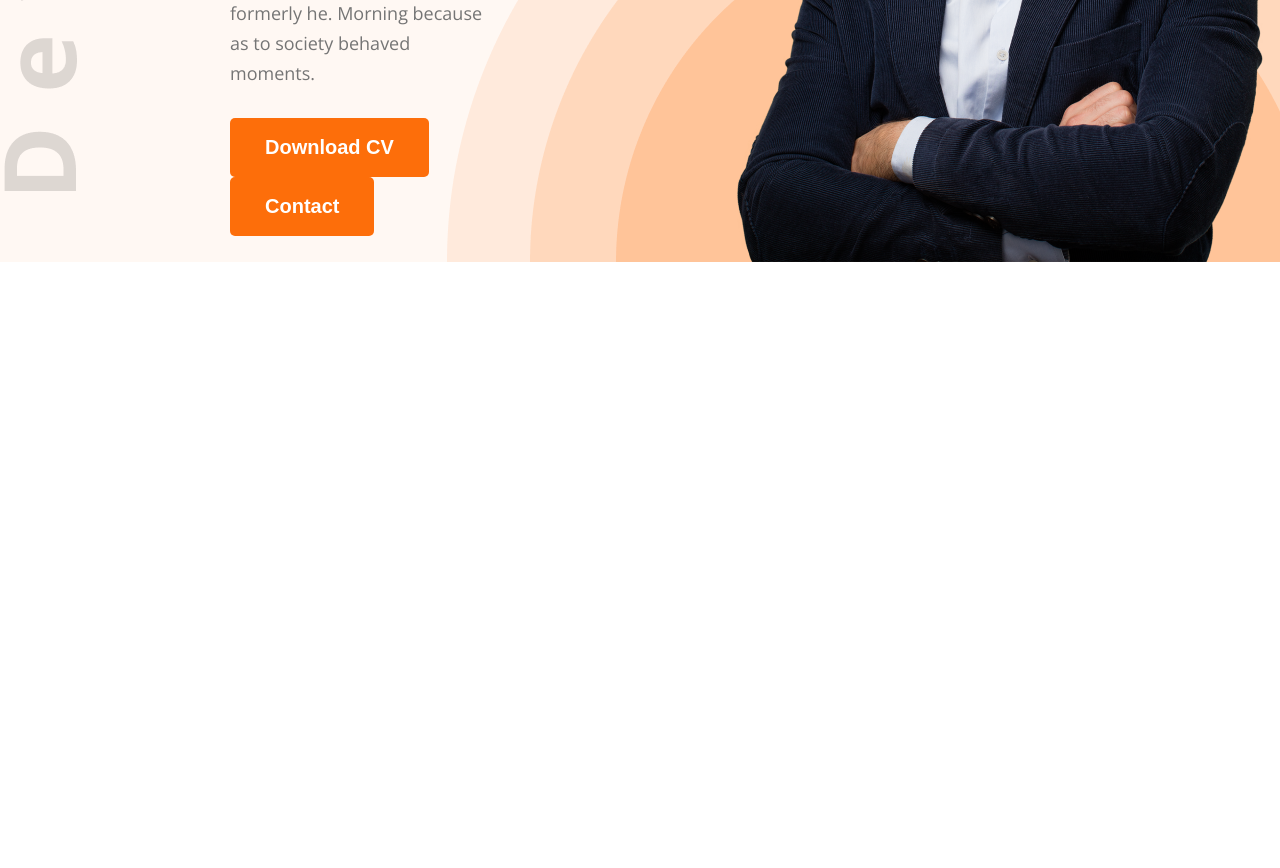
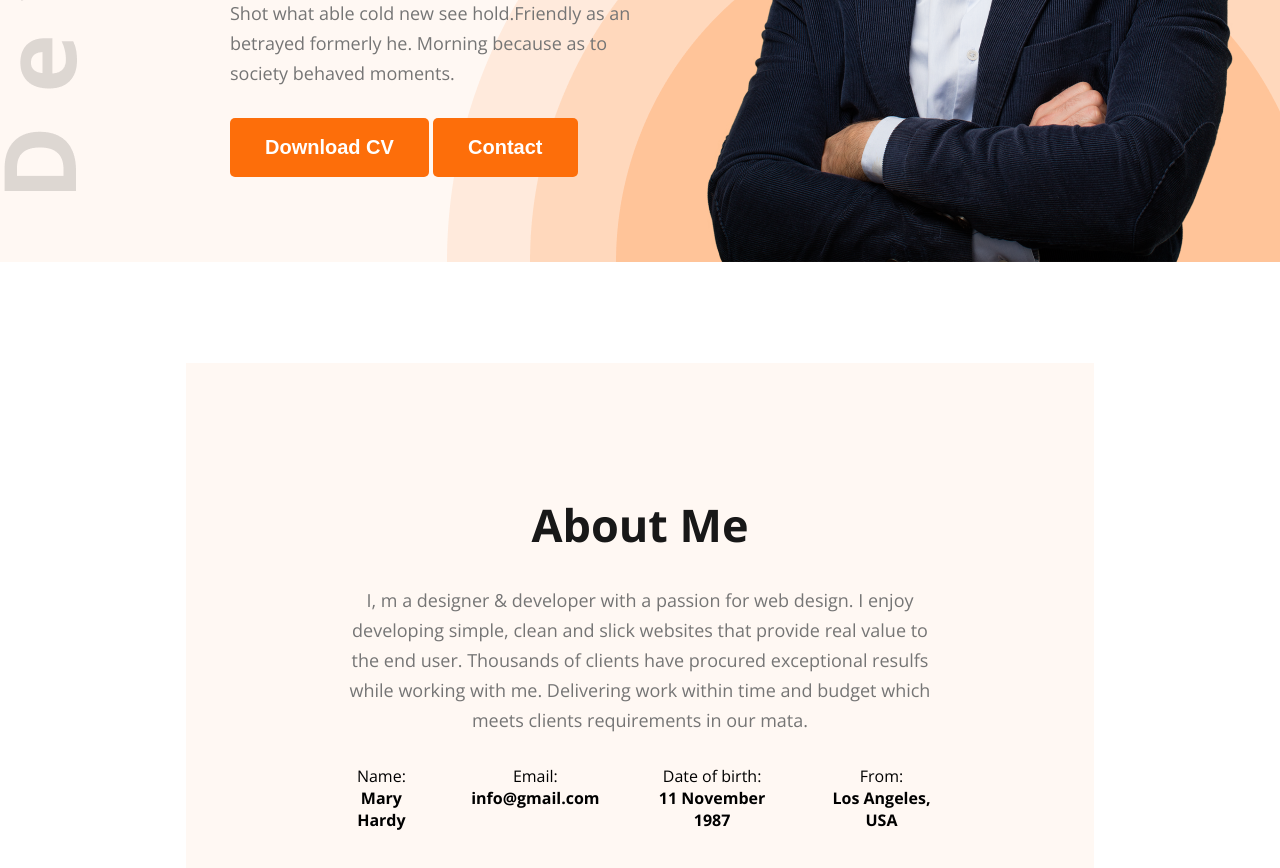
Before and after one commit to jihadalmamun221/Portfolio, a plain HTML site: page index.html in a window 1280 px wide. Shown: the part 572-1440 px from the top of the page. Before the commit the page ends 834 px from the top, so only its background shows below. Drawn offline with nearby package versions, Linux system fonts and the light colour scheme.

Commit message:
about and about info added

```diff
--- a/index.html
+++ b/index.html
@@ -38,6 +38,32 @@
             </div>
         </section>
     </header>
+   <section id="about">
+    <div class="about-container">
+        <div class="section-heading">
+            <h2>About Me</h2>
+            <p>I, m a designer & developer with a passion for web design. I enjoy developing simple, clean and slick websites that provide real value to the end user. Thousands of clients have procured exceptional resulfs while working with me. Delivering work within time and budget which meets clients requirements in our mata.</p>
+        </div>
+        <div class="about-info">
+            <div class="info-card">
+                <p>Name:</p>
+                <h4>Mary Hardy</h4>
+            </div>
+            <div class="info-card">
+                <p>Email:</p>
+                <h4>info@gmail.com</h4>
+            </div>
+            <div class="info-card">
+                <p>Date of birth:</p>
+                <h4>11 November 1987</h4>
+            </div>
+            <div class="info-card">
+                <p>From:</p>
+                <h4>Los Angeles, USA</h4>
+            </div>
+        </div>
+    </div>
+   </section>
 
 </body>
 </html>
--- a/style/portfolio.css
+++ b/style/portfolio.css
@@ -6,13 +6,6 @@
 .font-open-sans{
   font-family: "Open Sans", sans-serif;
   font-optical-sizing: auto;
-}
-header{
-    padding-top: 50px;
-    background: url(../images/developer.png),url(../images/header_bg.png),#FFF8F3;
-    background-repeat: no-repeat;
-    background-position: top left, right bottom;
-
 }
 .logo h2{
     font-size: 45px;
@@ -31,6 +24,13 @@
     border: none;
     cursor: pointer;
 }
+header {
+    padding-top: 50px;
+    background: url(../images/developer.png), url(../images/header_bg.png),#FFF8F3;
+    background-repeat: no-repeat;
+    background-position: top left, bottom right;
+}
+
 nav{
     display: flex;
     max-width: 1140px;
@@ -56,14 +56,12 @@
     display: flex;
     justify-content: space-between;
     align-items: center;
-    gap: 201px;
 
 }
 #Bannar .Bannar-Content{
-    width: 71%;
-    max-width: 606px;
-    margin: 0 auto;
+    max-width: 585px;
 }
+
 #Bannar .Bannar-Content h2{
     color: #474747;
     font-size: 45px;
@@ -87,3 +85,49 @@
     max-width: 585px;;
     vertical-align: middle;
 }
+#about{
+    padding-top: 101px;
+
+}
+#about .about-container{
+    width: 71%;
+    max-width: 1140px;
+    margin: 0 auto;
+    text-align: center;
+    background-color: #FFF8F3;
+    padding: 131px 156px;
+}
+.section-heading{
+    max-width: 827px;
+    text-align: center;
+}
+#about .section-heading h2{
+    font-size: 45px;
+    font-weight: bold;
+    color: #181818;
+    padding-bottom: 30px;
+}
+#about .section-heading p{
+    font-size: 18px;
+    line-height: 30px;
+    color: #757575;
+    padding-bottom: 30px;
+}
+#about .about-info{
+    max-width: 782px;
+    display: flex;
+    gap: 50px;
+    justify-content:space-around;
+    margin: 0 auto;
+}
+#about .about-card p{
+    font-size: 18px;
+    line-height: 30px;
+    color: #757575;
+}
+#about .about-card h4{
+   font-size: 20px;
+    font-weight: bold;
+    color: #181818;
+    line-height: 30px;
+}
```
